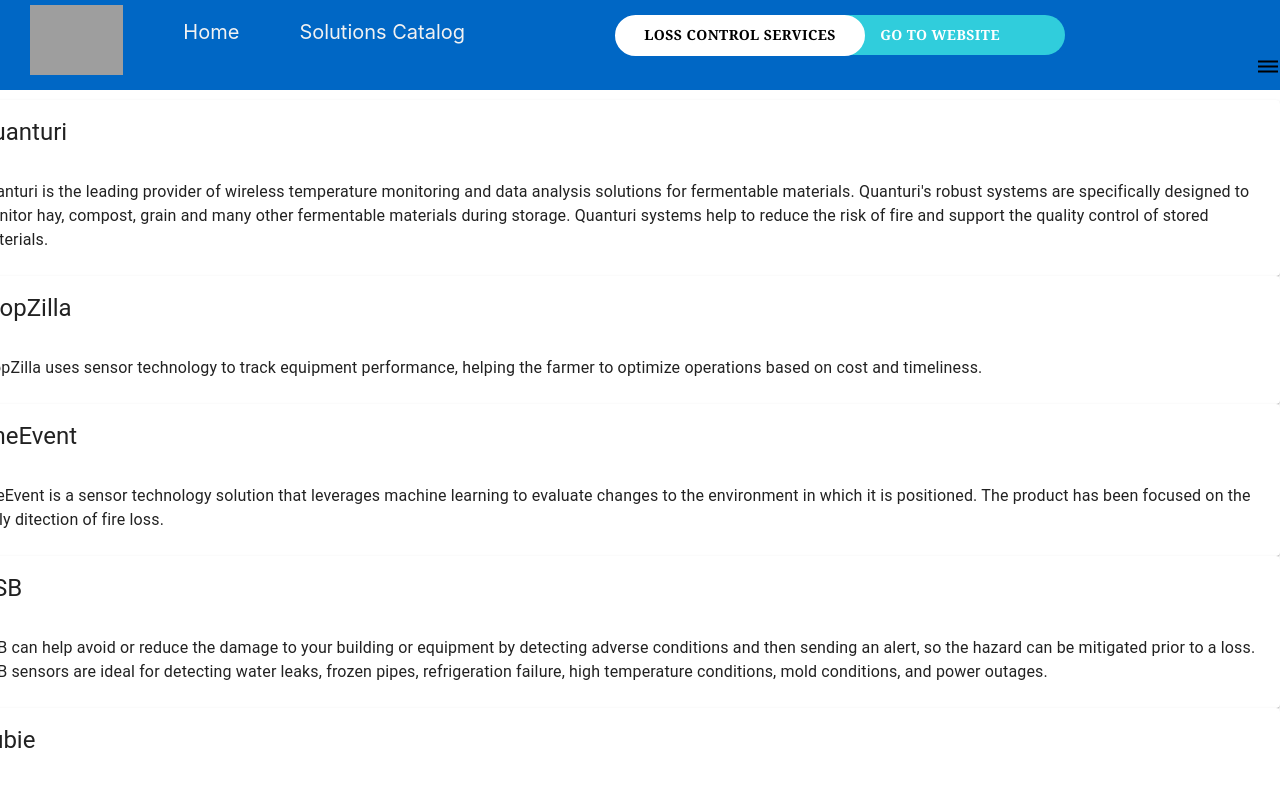
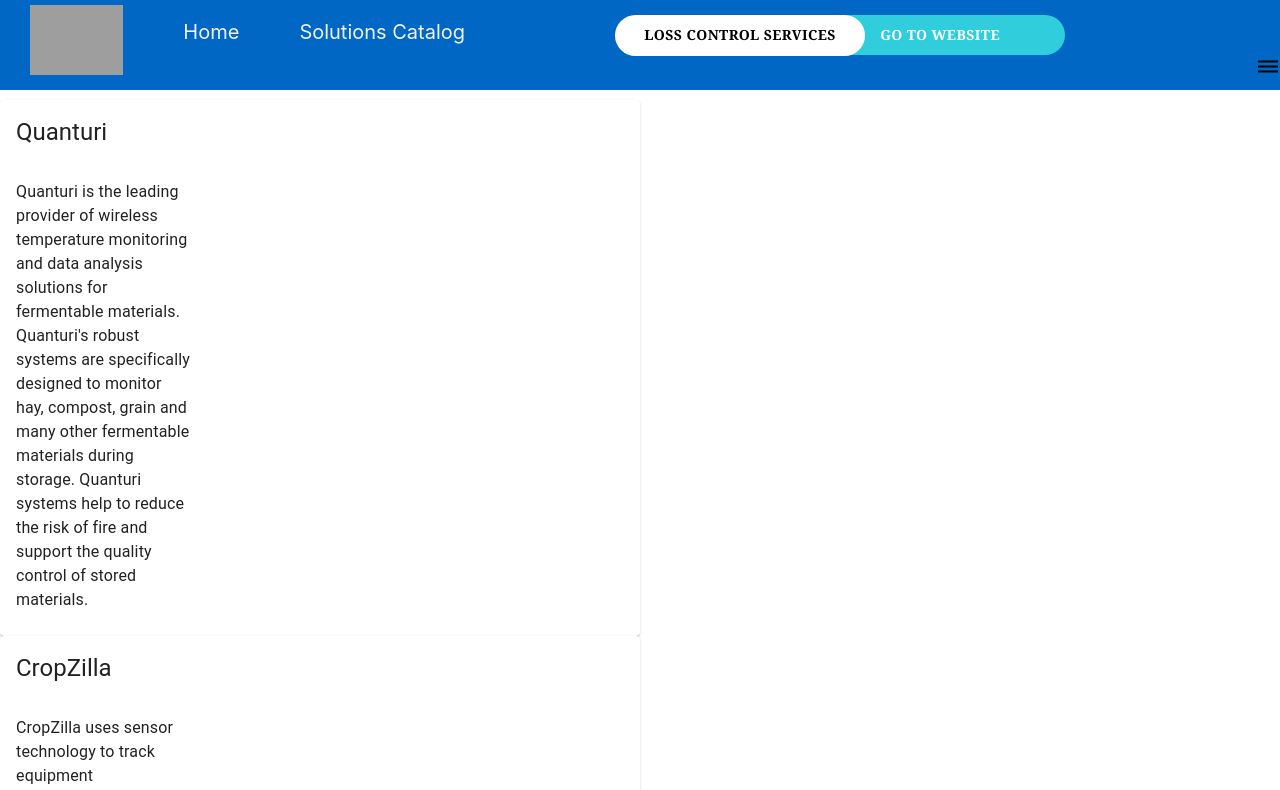
Before and after one commit to hoffay/NW-Marketplace, a React (Create React App) app: page /solutions in a window 1280 px wide. Shown: the top 790 px of the page. Built offline with nearby package versions, Linux system fonts and the light colour scheme; grey boxes are pictures that could not be loaded.

Commit message:
Place vendor cards in grid container

```diff
--- a/src/Pages/Solutions/Components/VendorCards.js
+++ b/src/Pages/Solutions/Components/VendorCards.js
@@ -7,13 +7,16 @@
     console.log(vendor.Vendor_Name);
     return(
         <Card key="{vendor}" sx={{ minWidth: 275 }}>
+
              <CardHeader
                 title={vendor.Vendor_Name}
              />
              <CardContent>
+             <div style={{overflow: "hidden", textOverflow: "ellipsis", width: '11rem'}}>
                  <Typography>
                      {vendor.Description}
                  </Typography>
+                 </div>
              </CardContent>
         </Card>
       );
--- a/src/Pages/Solutions/Solutions.js
+++ b/src/Pages/Solutions/Solutions.js
@@ -6,15 +6,11 @@
 
 function Solutions() {
     return (
-        <Grid
-        container
-        spacing={5}
-        direction="row"
-        justify="flex-start"
-        alignItems="flex-start"
-      >
-          <VendorCard />
-       </Grid>
+        <Grid container>
+            <Grid items xs={6}>
+                <VendorCard />
+            </Grid>
+        </Grid>
 
     );
 }
```
